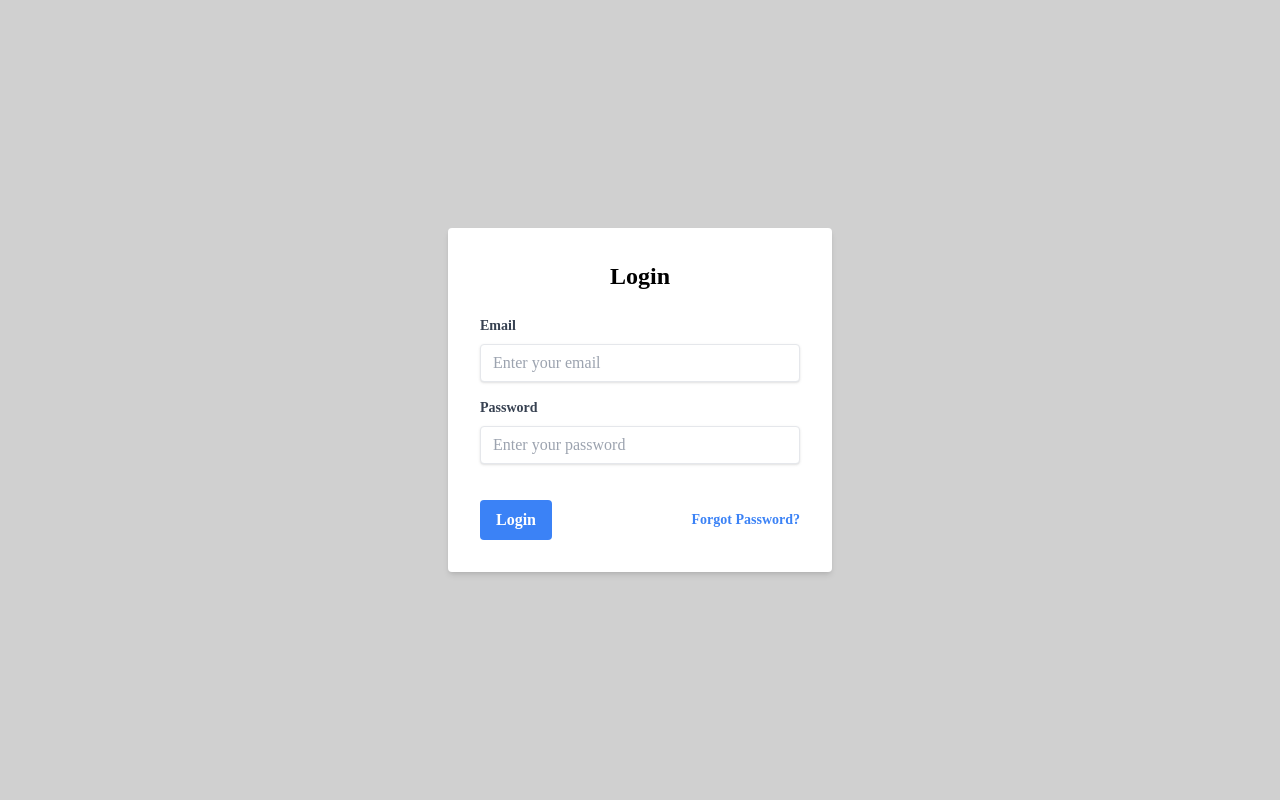
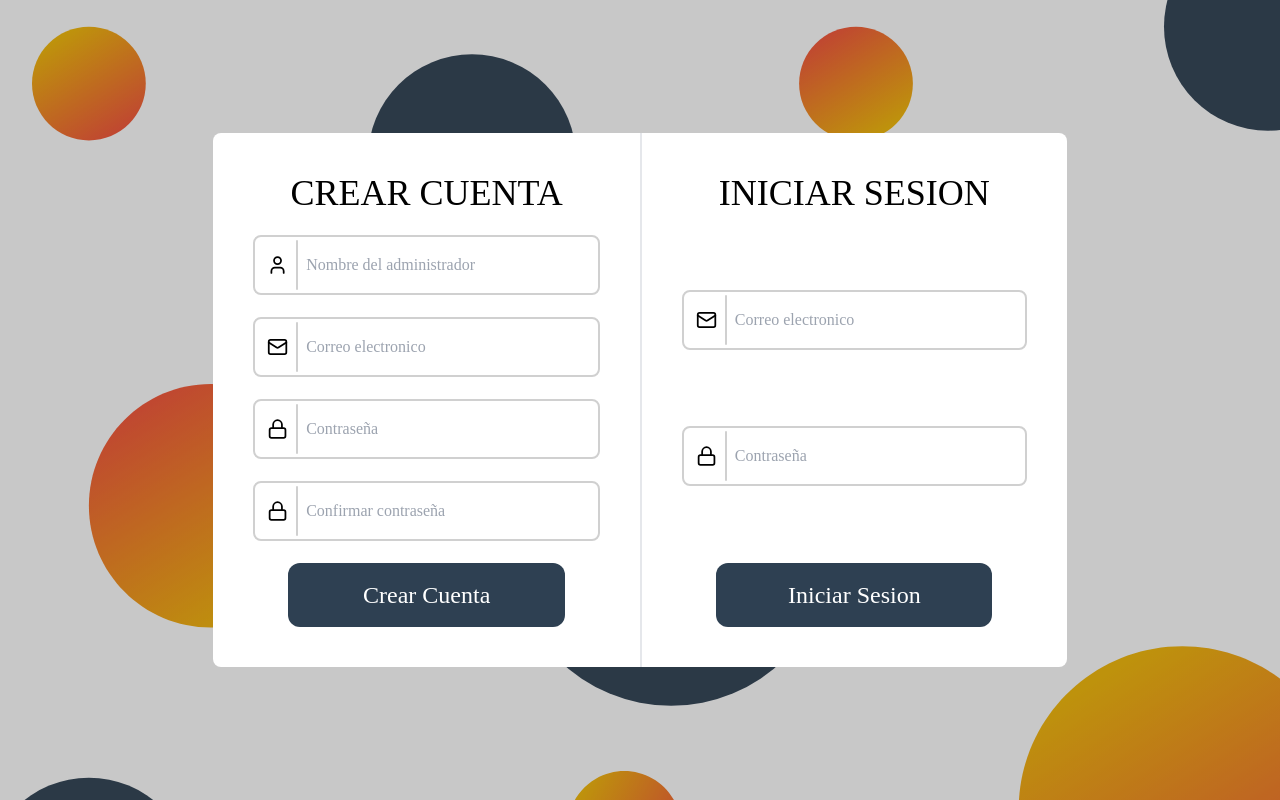
Before and after one commit to SantiagoJSalas/Stocker, a React (Vite) app in the folder frontend/stocker/: page /auth in a window 1280 px wide. Built offline with nearby package versions, Linux system fonts and the light colour scheme.

Commit message:
Update Auth
Auth complete redesign

```diff
--- a/frontend/stocker/src/screens/Auth.jsx
+++ b/frontend/stocker/src/screens/Auth.jsx
@@ -1,43 +1,54 @@
 import React from "react";
 import { Link } from "react-router-dom";
+import { Lock, Mail, User } from "lucide-react";
 
 function Auth() {
     return (
         <>
-            <div className="bg-st_gray flex justify-center items-center h-screen">
-                <div className="bg-white p-8 rounded shadow-md w-full max-w-sm">
-                    <h2 className="text-2xl font-bold mb-6 text-center">Login</h2>
-                    <form>
-                        <div className="mb-4">
-                            <label className="block text-gray-700 text-sm font-bold mb-2">Email</label>
-                            <input
-                                type="email"
-                                id="email"
-                                className="shadow appearance-none border rounded w-full py-2 px-3 text-gray-700 leading-tight focus:outline-none focus:shadow-outline"
-                                placeholder="Enter your email" />
+            <div className="h-screen bg-imgModule bg-cover flex justify-center items-center">
+                <section className="size-8/12 bg-white rounded-lg grid grid-cols-2 divide-x-2 divide-gray divide-opacity-20">
+
+                    <div className="flex flex-col justify-between items-center p-10">
+                        <h1 className="text-4xl">CREAR CUENTA</h1>
+                        <div className="flex items-center w-full space-x-2  border-2 border-st_gray rounded-lg px-3">
+                            <User />
+                            <span className="h-[90%] w-[2px] rounded-full bg-st_gray"></span>
+                            <input type="text" className="w-full h-14" placeholder="Nombre del administrador" />
                         </div>
-                        <div className="mb-6">
-                            <label className="block text-gray-700 text-sm font-bold mb-2">Password</label>
-                            <input
-                                type="password"
-                                id="password"
-                                className="shadow appearance-none border rounded w-full py-2 px-3 text-gray-700 mb-3 leading-tight focus:outline-none focus:shadow-outline"
-                                placeholder="Enter your password" />
+                        <div className="flex items-center w-full space-x-2  border-2 border-st_gray rounded-lg px-3">
+                            <Mail />
+                            <span className="h-[90%] w-[2px] rounded-full bg-st_gray"></span>
+                            <input className="w-full h-14" type="email" placeholder="Correo electronico" />
                         </div>
-                        <div className="flex items-center justify-between">
-                            <button
-                                className="bg-blue-500 hover:bg-blue-700 text-white font-bold py-2 px-4 rounded focus:outline-none focus:shadow-outline"
-                                type="button">
-                                <Link to="/wbA">Login</Link>
-                            </button>
-                            <a
-                                className="inline-block align-baseline font-bold text-sm text-blue-500 hover:text-blue-800"
-                                href="#">
-                                Forgot Password?
-                            </a>
+                        <div className="flex items-center w-full space-x-2  border-2 border-st_gray rounded-lg px-3">
+                            <Lock />
+                            <span className="h-[90%] w-[2px] rounded-full bg-st_gray"></span>
+                            <input className="w-full h-14 border-st_gray " type="password" placeholder="Contraseña" />
                         </div>
-                    </form>
-                </div>
+                        <div className="flex items-center w-full space-x-2  border-2 border-st_gray rounded-lg px-3">
+                            <Lock />
+                            <span className="h-[90%] w-[2px] rounded-full bg-st_gray"></span>
+                            <input className="w-full h-14 border-st_gray " type="password" placeholder="Confirmar contraseña" />
+                        </div>
+                        <button className="w-[80%] p-4 rounded-xl bg-st_blue text-white text-2xl">Crear Cuenta</button>
+                    </div>
+
+                    <div className="flex flex-col justify-between items-center p-10">
+                        <h1 className="text-4xl">INICIAR SESION</h1>
+                        <div className="flex items-center w-full space-x-2  border-2 border-st_gray rounded-lg px-3">
+                            <Mail />
+                            <span className="h-[90%] w-[2px] rounded-full bg-st_gray"></span>
+                            <input className="w-full h-14" type="email" placeholder="Correo electronico" />
+                        </div>
+                        <div className="flex items-center w-full space-x-2  border-2 border-st_gray rounded-lg px-3">
+                            <Lock />
+                            <span className="h-[90%] w-[2px] rounded-full bg-st_gray"></span>
+                            <input className="w-full h-14 border-st_gray " type="password" placeholder="Contraseña" />
+                        </div>
+                        <button className="w-[80%] p-4 rounded-xl bg-st_blue text-white text-2xl"><Link to="/wba">Iniciar Sesion</Link></button>
+                    </div>
+
+                </section>
             </div>
         </>
     );
```
